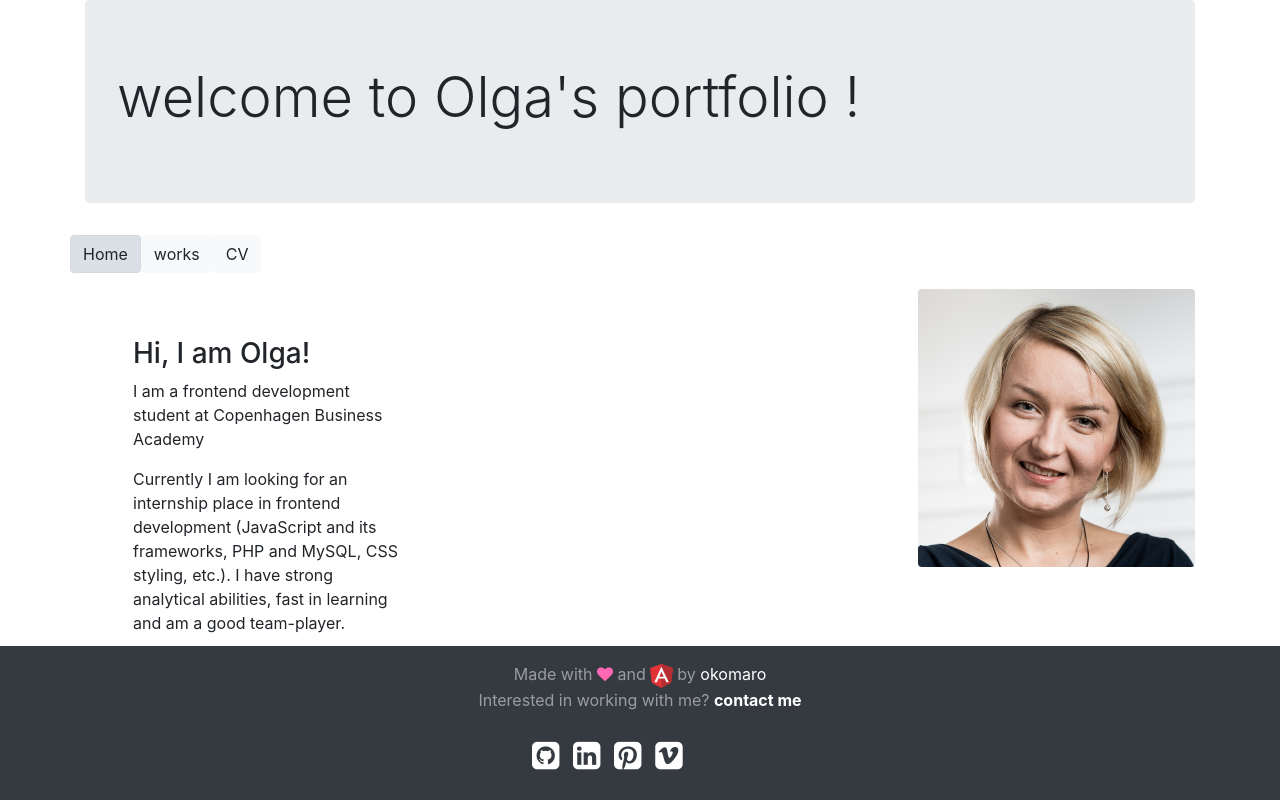
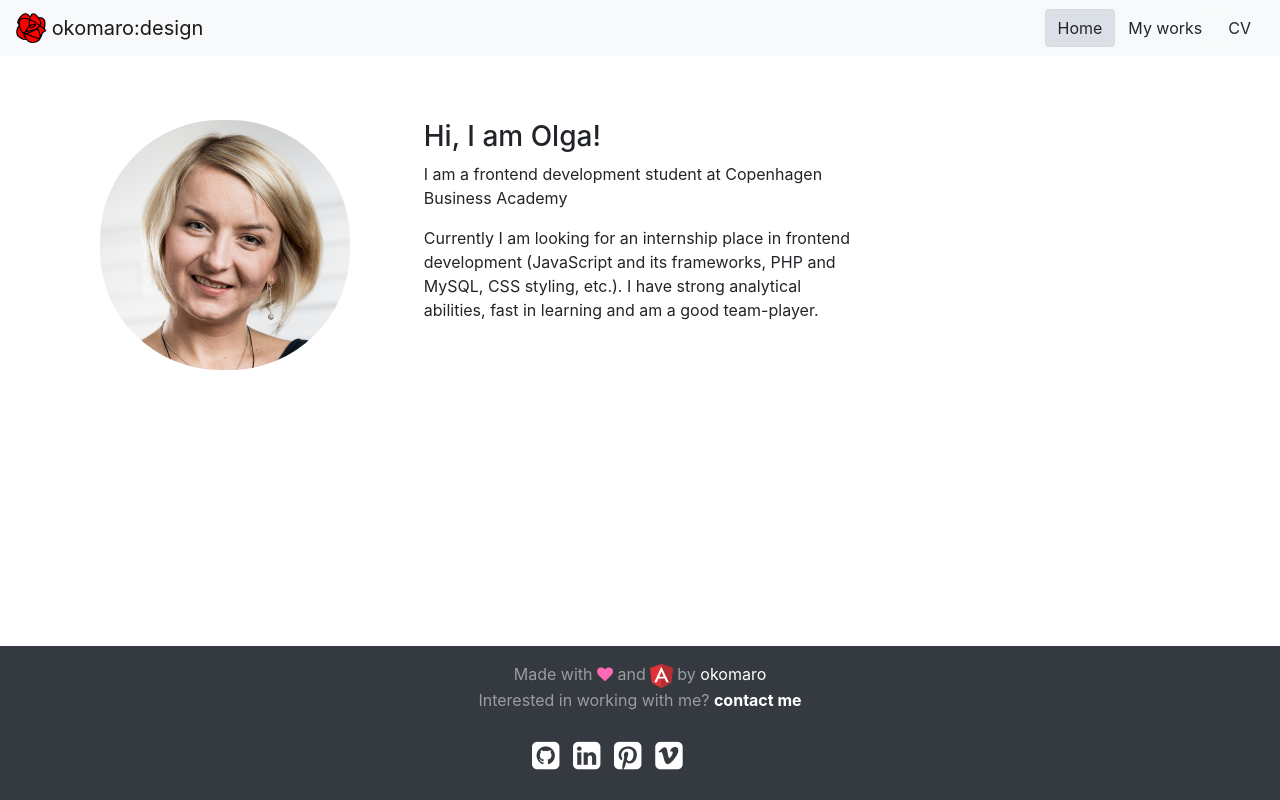
Before and after one commit to okomaro/portfolio-olga, an Angular app: page /#/home in a window 1280 px wide. Built offline with nearby package versions, Linux system fonts and the light colour scheme; a web font is replaced by a local one.

Commit message:
redesign

```diff
--- a/src/app/app.component.html
+++ b/src/app/app.component.html
@@ -1,27 +1,24 @@
 <!--The content below is only a placeholder and can be replaced.-->
 
-<div class="container">
-    <div class="jumbotron">
-        <h1 class="display-4">welcome to {{title}} !</h1>
-    </div>
-
-    <div class="row">
-        <ul class="nav">
+<nav class="navbar navbar-light bg-light pr-3 pl-3">
+  <a class="navbar-brand" href="#">
+    <img src="../assets/img/okomaro-logo.png" width="30" height="30" class="d-inline-block align-top" alt="">
+    okomaro:design
+  </a>
+	 <ul class="nav justify-content-center">
             <li class="nav-item">
                 <a routerLink="home" routerLinkActive="active" class="btn btn-light">Home</a>
             </li>
             <li class="nav-item">
-                <a routerLink="works" routerLinkActive="active" class="btn btn-light">works</a>
+                <a routerLink="works" routerLinkActive="active" class="btn btn-light">My works</a>
             </li>
             <li class="nav-item">
                 <a routerLink="cv" routerLinkActive="active" class="btn btn-light">CV</a>
             </li>
         </ul>
 
+</nav>
 
-    </div>
-
-</div>
 
 <router-outlet></router-outlet>
 
--- a/src/app/cv/cv.component.html
+++ b/src/app/cv/cv.component.html
@@ -1,3 +1,3 @@
 <div class="container">
-<a href="../../assets/files/CV_Olga_Komarova_2018.pdf" title="Download CV" target="new"><button type="button" class="btn btn-primary btn-lg btn-block">Download my CV in PDF</button></a>
+  <div class="row justify-content-center"><a href="../../assets/files/CV_Olga_Komarova_2018.pdf" title="Download CV" target="new"><button type="button" class="btn btn-light">Download my CV in PDF</button></a></div>
 </div>
--- a/src/app/home/home.component.css
+++ b/src/app/home/home.component.css
@@ -0,0 +1,11 @@
+.circle-foto {
+	border-radius: 120px;
+}
+
+.circle-foto .img-responsive {
+    margin: 0 auto;
+}
+
+.list-group {
+	list-style: none;
+}
--- a/src/app/home/home.component.html
+++ b/src/app/home/home.component.html
@@ -1,21 +1,18 @@
-<nav class="navbar navbar-inverse">
+<nav class="navbar navbar-inverse ">
     <div class="container-fluid">
         <div class="collapse navbar-collapse" id="myNavbar">
             <ul class="nav navbar-nav">
                 <li class="active nav-item"> <a routerLink="home" routerLinkActive="active" class="btn btn-light">Home</a></li>
                 <li class="active nav-item"> <a routerLink="works" routerLinkActive="active" class="btn btn-light">My works</a></li>
                 <li class="active nav-item"> <a routerLink="cv" routerLinkActive="active" class="btn btn-light">CV</a></li>
-            </ul>
+          </ul>
         </div>
     </div>
 </nav>
-<div class="container">
+<div class="container d-flex mt-5 justify-content-between align-content-middle">
+  <div class="col-md-3"><img src="../../assets/img/olga_komarova_foto300x300.jpg" class="circle-foto img-responsive h-50" alt="Olga"></div>
 
-
-
-<img src="../../assets/img/olga_komarova_foto300x300.jpg" class="rounded float-right w-25 h-25" alt="Olga">
-
-	<div class="col-md-4 align-content-top p-5">
+	<div class="col-md-5">
 	<h3>Hi, I am Olga!</h3>
 <p>I am a frontend development student at Copenhagen Business Academy</p>
 
@@ -24,6 +21,16 @@ Currently I am looking for an internship place in frontend development (JavaScri
 </p>
 	</div>
 
+		<div class="col-md-3">
+<!--
+<ul class=" nav navbar-nav list-group">
+	<p>does not work...</p>
+                <li class="active nav-item"> <a routerLink="home" routerLinkActive="active" class="list-group-item ">Home</a></li>
+                <li class="active nav-item"> <a routerLink="works" routerLinkActive="active" class="list-group-item list-group-item-action">My works</a></li>
+                <li class="active nav-item"> <a routerLink="cv" routerLinkActive="active" class="list-group-item list-group-item-action">CV</a></li>
+          </ul>
+-->
+	</div>
 
 
 </div>
```
